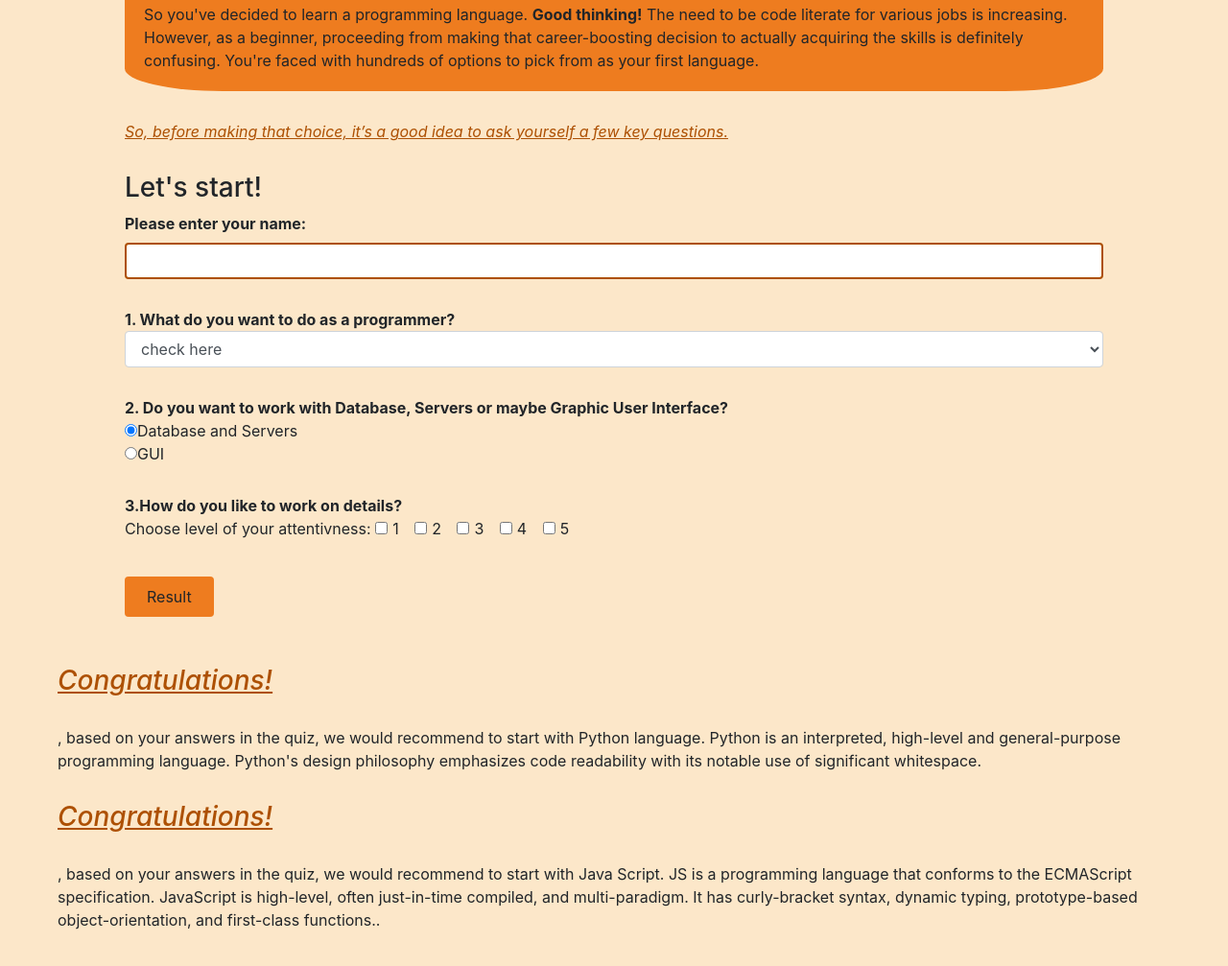
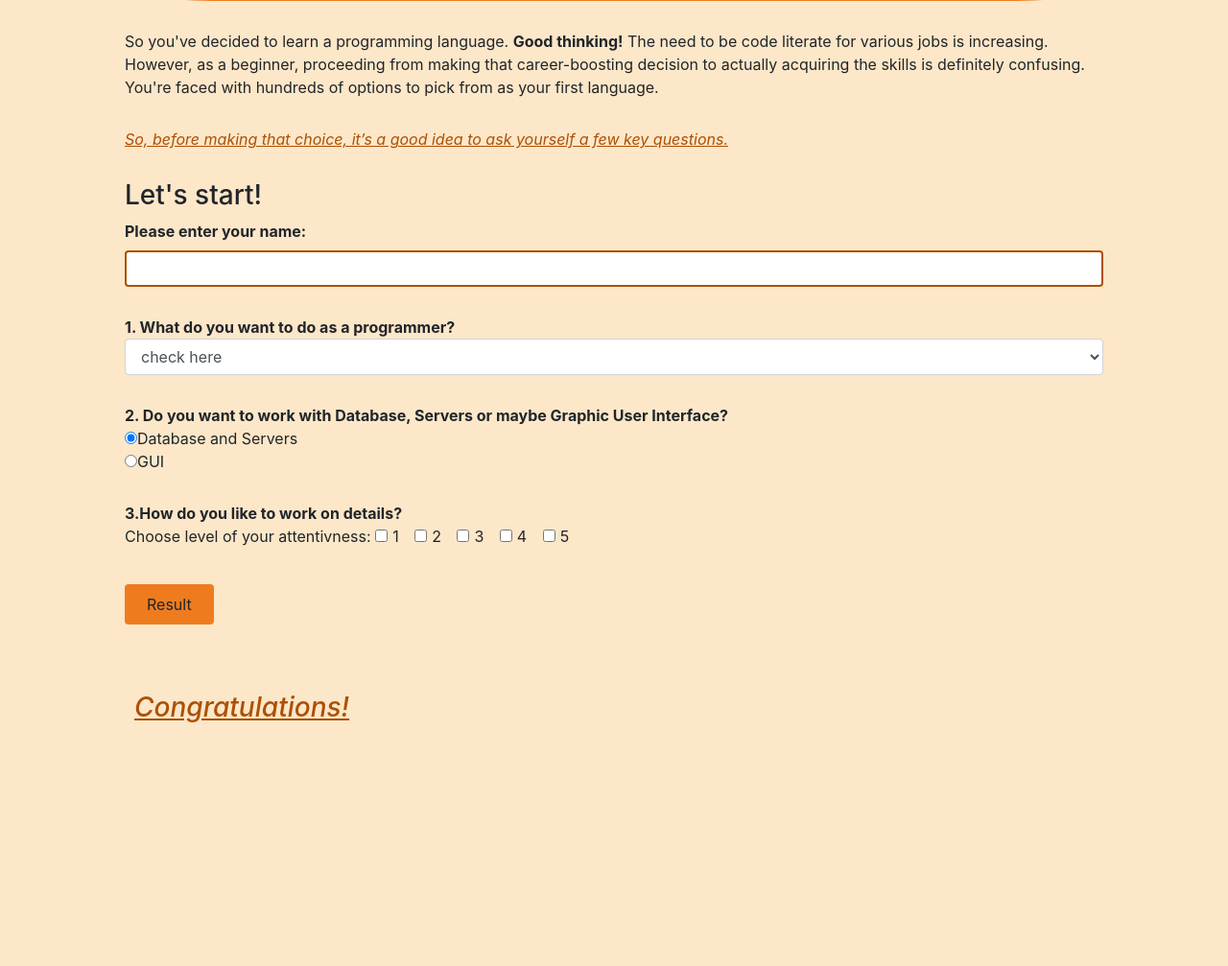
Before and after one commit to elenatalanova/programming-language-suggester, a plain HTML site: page index.html in a window 1280 px wide. Shown: the part 201-1208 px from the top of the page at 96% size. After the commit the page ends 1084 px from the top, so only its background shows below. Drawn offline with Linux system fonts and the light colour scheme.

Commit message:
Add show and hide parts before and after results, attempts to resolv an issue why the name input doed not display

```diff
--- a/css/styles.css
+++ b/css/styles.css
@@ -53,16 +53,19 @@ input[type="text"] {
 .result {
   font-size: 16px;
   margin-bottom: 50px;
-  margin-top: -100px;
-  padding: 60px;
+  margin-top: 30px;
+  padding: 10px;
+  text-align: justify;
 }
 
 #congratulations {
   font-style: italic;
   text-decoration: underline;
   color: rgb(173, 80, 3);
+  text-align: center;
 }
 
-/*.result {
+.languageResult1,
+.languageResult2 {
   display: none;
-}*/
+}
--- a/index.html
+++ b/index.html
@@ -12,9 +12,9 @@
     <div class="box">
       <h1>PROGRAMMING:</h1>
       <h2><em>what language to pick first?</em></h2>
+    </div>
+        <div class="quiz">
           <p>So you've decided to learn a programming language. <strong>Good thinking!</strong> The need to be code literate for various jobs is increasing. However, as a beginner, proceeding from making that career-boosting decision to actually acquiring the skills is definitely confusing. You're faced with hundreds of options to pick from as your first language.</p>
-    </div>
-
     <p><span class="highlight">So, before making that choice, it’s a good idea to ask yourself a few key questions.</span></p>
 
     <h3>Let's start!</h3>
@@ -44,6 +44,7 @@
     <p><strong>3.How do you like to work on details?</strong></p>
       <div class="range">
         <label for="attentivness">Choose level of your attentivness: </label>
+
         <div class="form-check form-check-inline">
           <input class="form-check-input" type="checkbox" id="question3" value="option1">
           <label class="form-check-label" for="inlineCheckbox1">1</label>
@@ -70,15 +71,13 @@
         </div>
 
   <div class="result">
+    <h3><span id="congratulations">Congratulations!</span></h3>
       <div class="languageResult1">
-      <h3><span id="congratulations">Congratulations!</span></h3>
         <p><span id="personName"></span>, based on your answers in the quiz, we would recommend to start with Python language. Python is an interpreted, high-level and general-purpose programming language. Python's design philosophy emphasizes code readability with its notable use of significant whitespace.</p>
       </div>
 
     <div class="languageResult2">
-      <h3><span id="congratulations">Congratulations!</span></h3>
-      <p><span id="personName"></span>, based on your answers in the quiz, we would recommend to start with Java Script. JS is a programming language that conforms to the ECMAScript specification. JavaScript is high-level, often just-in-time compiled, and multi-paradigm. It has curly-bracket syntax, dynamic typing, prototype-based object-orientation, and first-class functions..</p>
-    </div>
+      <p><span id="personName"></span>, based on your answers in the quiz, we would recommend to start with Java Script. JS is a programming language that conforms to the ECMAScript specification. JavaScript is high-level, often just-in-time compiled, and multi-paradigm. It has curly-bracket syntax, dynamic typing, prototype-based object-orientation, and first-class functions.</p>
     </div>
   </div>
 </body>
--- a/js/scripts.js
+++ b/js/scripts.js
@@ -12,10 +12,11 @@ $(document).ready(function() {
     $(".question2").text(question2);
     $(".question3").text(question3);
 
-    if (guestion1 === "videoGames") {
+    if (question1 === "videoGames") {
       $(".languageResult1").show();
     } else {
       $(".languageResult2").show();
     }
+    $(".quiz").hide();
     });
   });
```
Lines whose indentation alone changed are shown as unchanged.
